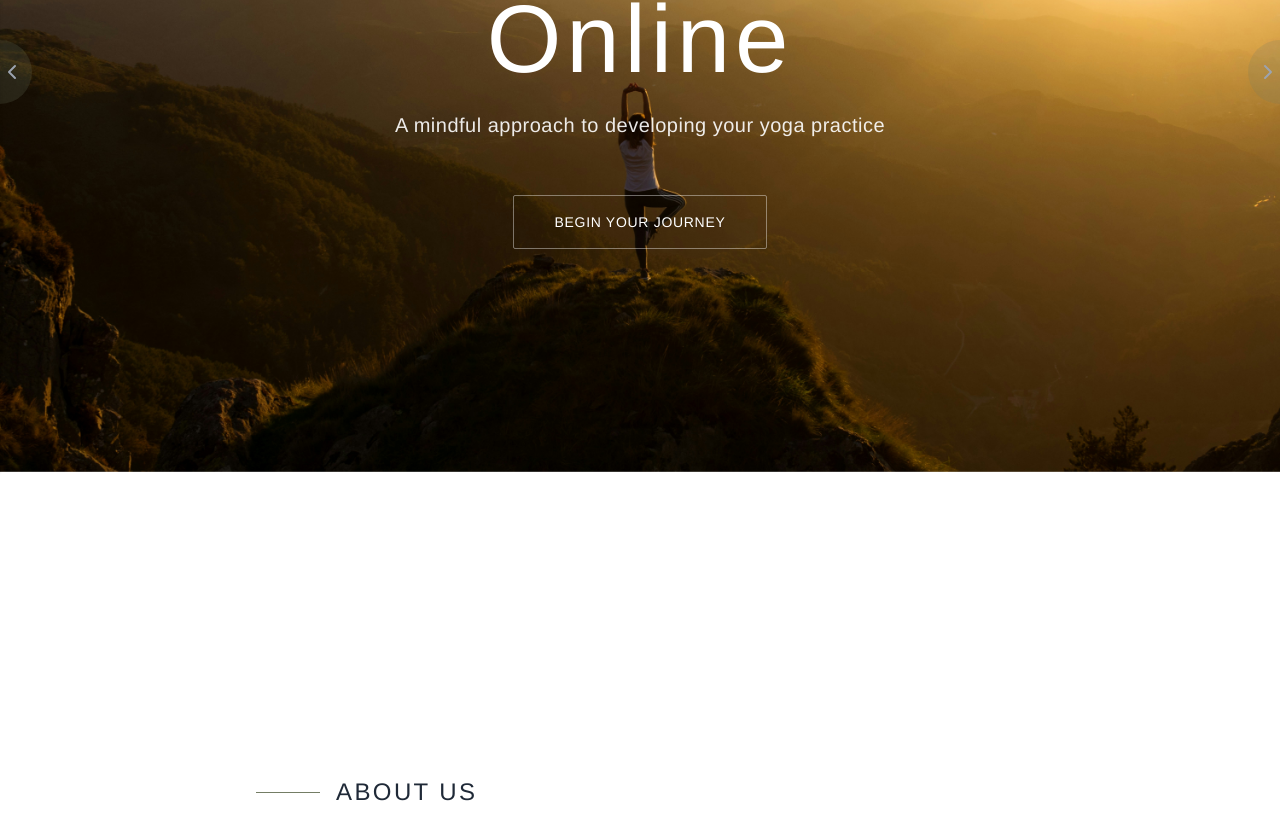
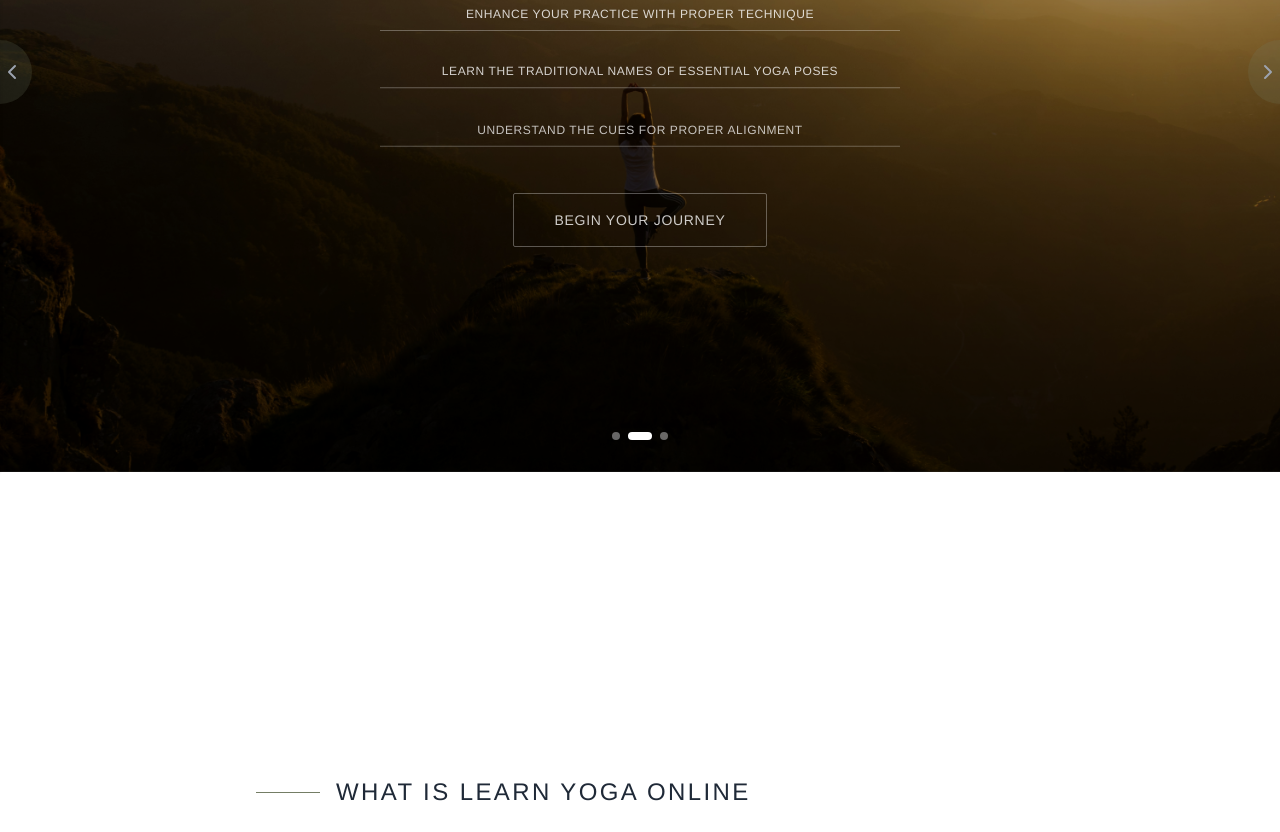
Before and after one commit to samanthacabrera/yoga-library, a React (Vite) app: page / in a window 1280 px wide. Shown: the part 328-1160 px from the top of the page. Built offline with nearby package versions, Linux system fonts and the light colour scheme.

Commit message:
update hero with carousel

```diff
--- a/src/components/Home.jsx
+++ b/src/components/Home.jsx
@@ -1,4 +1,4 @@
-import React, { useState } from 'react';
+import React, { useEffect, useState } from 'react';
 import { Helmet } from 'react-helmet';
 import { Parallax } from 'react-parallax';
 import { motion } from 'framer-motion';
@@ -7,20 +7,48 @@ import PageNav from './PageNav';
 
 const Home = () => {
   const [activeTab, setActiveTab] = useState(0);
-  const [goals, setGoals] = useState([]);
+  const [current, setCurrent] = useState(0);
 
+  const carouselItems = [
+    {
+      image: "bg1.jpg",
+      heading: "Learn Yoga Online",
+      subheading: "",
+      features: [
+        "Explore the origins and meanings of each pose",
+        "Discover the philosophy behind the practice",
+        "Deepen your understanding with guided insights",
+      ]
+    },
+    {
+      image: "bg1.jpg",
+      heading: "Learn Yoga Online",
+      subheading: "",
+      features: [
+        "Enhance your practice with proper technique",
+        "Learn the traditional names of essential yoga poses",
+        "Understand the cues for proper alignment",
+      ]
+    },
+    {
+      image: "bg1.jpg",
+      heading: "Learn Yoga Online",
+      subheading: "",
+      features: [
+        "Deepen your connection between mind and body",
+        "Synchronize breath with movement",
+        "Cultivate present-moment awareness"
+      ]
+    }
+  ];
 
-  const handleGoalSelection = (goal) => {
-    if (goals.includes(goal)) {
-      setGoals(goals.filter(g => g !== goal));
-    } else {
-      setGoals([...goals, goal]);
-    }
-  };
+  useEffect(() => {
+    const interval = setInterval(() => {
+      setCurrent((prev) => (prev === carouselItems.length - 1 ? 0 : prev + 1));
+    }, 5000);
 
-  const generateRecommendations = () => {
-    setShowRecommendations(true);
-  };
+    return () => clearInterval(interval);
+  }, []);
 
   const approaches = [
     {
@@ -67,46 +95,73 @@ const Home = () => {
       <PageNav/>
       <div className="flex flex-col w-screen">
 
-      {/* Hero */}
-      <Parallax bgImage="bg1.jpg" strength={300} bgImageStyle={{ objectFit: "cover", width: "100%", height: "100vh" }}>
+    <Parallax
+      bgImage={carouselItems[current].image}
+      strength={300}
+      bgImageStyle={{ objectFit: "cover", width: "100%", height: "100vh" }}
+    >
       <div className="relative h-screen flex flex-col items-center justify-center">
+        <div className="absolute inset-0 bg-gradient-to-b from-black/20 to-black/70" />
         <motion.div
+          key={current}
           initial={{ opacity: 0, y: 20 }}
           animate={{ opacity: 1, y: 0 }}
+          exit={{ opacity: 0, y: -20 }}
           transition={{ duration: 1.8, ease: "easeOut" }}
-            className="text-center px-4 max-w-4xl mx-auto space-y-6"
+          className="relative text-center max-w-4xl mx-auto space-y-12 z-10"
         >
           <motion.h1
             initial={{ opacity: 0 }}
             animate={{ opacity: 1 }}
             transition={{ duration: 2.2, ease: "easeOut" }}
-              className="text-5xl md:text-7xl lg:text-8xl text-white tracking-wider"
+            className="text-2xl md:text-4xl lg:text-6xl text-white font-light tracking-wide"
           >
-              Learn Yoga Online
+            {carouselItems[current].heading}
           </motion.h1>
 
-            <motion.p
-              initial={{ opacity: 0 }}
-              animate={{ opacity: 1 }}
-              transition={{ delay: 0.4, duration: 1.6 }}
-              className="text-lg md:text-xl text-white/90 tracking-wide max-w-2xl mx-auto"
+          <div className="flex flex-col gap-y-8 text-white/80 text-xs uppercase tracking-wider max-w-3xl mx-auto">
+            {carouselItems[current].features.map((text, index) => (
+              <motion.div
+                key={index}
+                initial={{ opacity: 0, y: 20 }}
+                animate={{ opacity: 1, y: 0 }}
+                transition={{ delay: 0.6 + index * 0.2, duration: 1.2 }}
+                className="border-b border-white/30 pb-2"
               >
-              A mindful approach to developing your yoga practice
-            </motion.p>
+                {text}
+              </motion.div>
+            ))}
+          </div>
 
           <motion.div
             initial={{ opacity: 0 }}
             animate={{ opacity: 1 }}
-              transition={{ delay: 0.8, duration: 1.2 }}
+            transition={{ delay: 1.2, duration: 1.2 }}
+            className="mt-6"
           >
             <Link
               to="/poses"
-                className="inline-block mt-8 px-10 py-4 border border-white/40 rounded-sm text-white hover:bg-white/10 hover:border-white/60 transition-all duration-500 tracking-wider uppercase text-sm font-light"
+              className="inline-block px-10 py-4 border border-white/40 rounded-sm text-white hover:bg-white/10 hover:border-white/60 transition-all duration-500 tracking-wider uppercase text-sm font-light"
             >
               Begin Your Journey
             </Link>
           </motion.div>
         </motion.div>
+
+        <div className="absolute bottom-8 left-0 right-0 flex justify-center space-x-2 z-10">
+          {carouselItems.map((_, index) => (
+            <button
+              key={index}
+              onClick={() => setCurrent(index)}
+              className={`w-2 h-2 rounded-full transition-all duration-300 ${
+                index === current
+                  ? "bg-white w-6"
+                  : "bg-white/40 hover:bg-white/60"
+              }`}
+              aria-label={`Go to slide ${index + 1}`}
+            />
+          ))}
+        </div>
       </div>
     </Parallax>
 
@@ -122,7 +177,7 @@ const Home = () => {
       >
         <div className="flex items-center mt-24 py-12">
           <div className="w-16 h-px bg-moss"></div>
-          <h3 className="ml-4 text-2xl font-light tracking-widest text-gray-800">ABOUT US</h3>
+          <h3 className="ml-4 text-2xl font-light tracking-widest text-gray-800">WHAT IS LEARN YOGA ONLINE</h3>
         </div>
 
         <p className="text-sm uppercase tracking-widest text-moss mb-10">HOLISTIC JOURNEY INTO YOGA</p>
```
Lines whose indentation alone changed are shown as unchanged.
